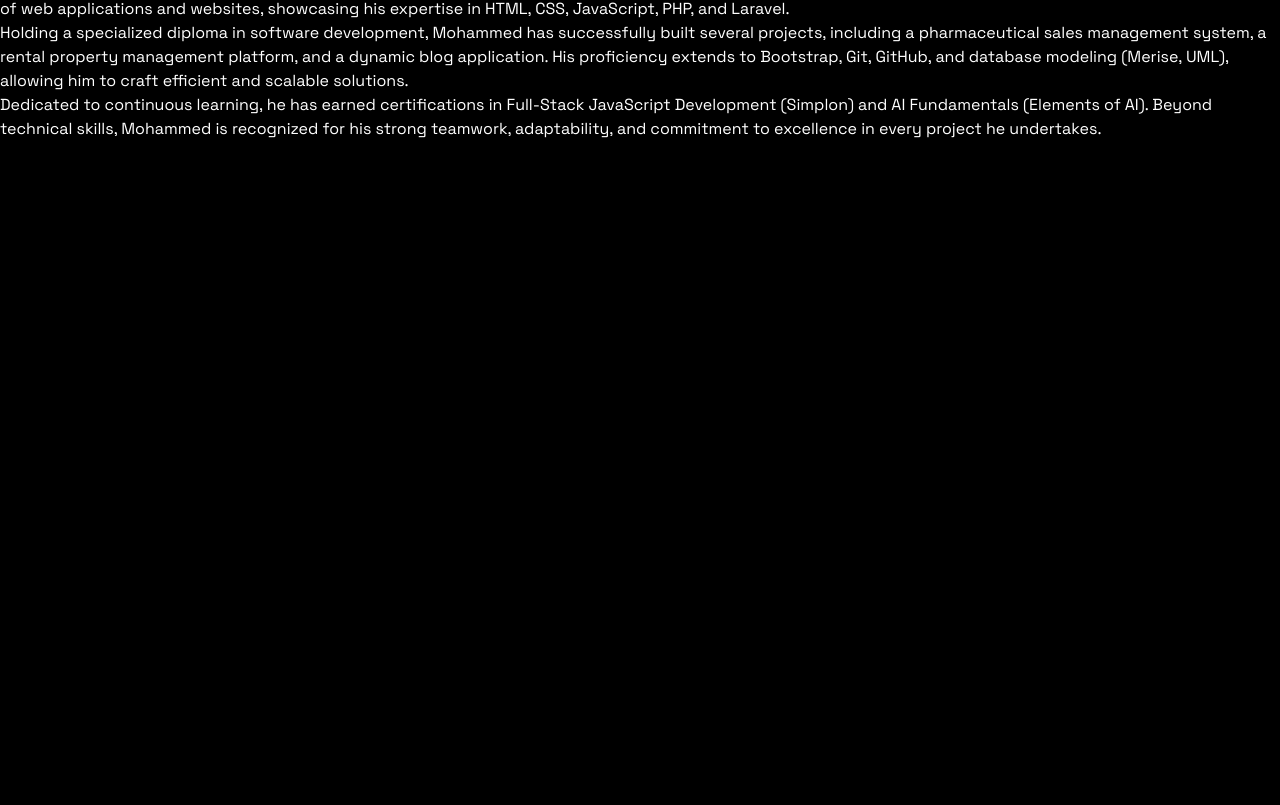
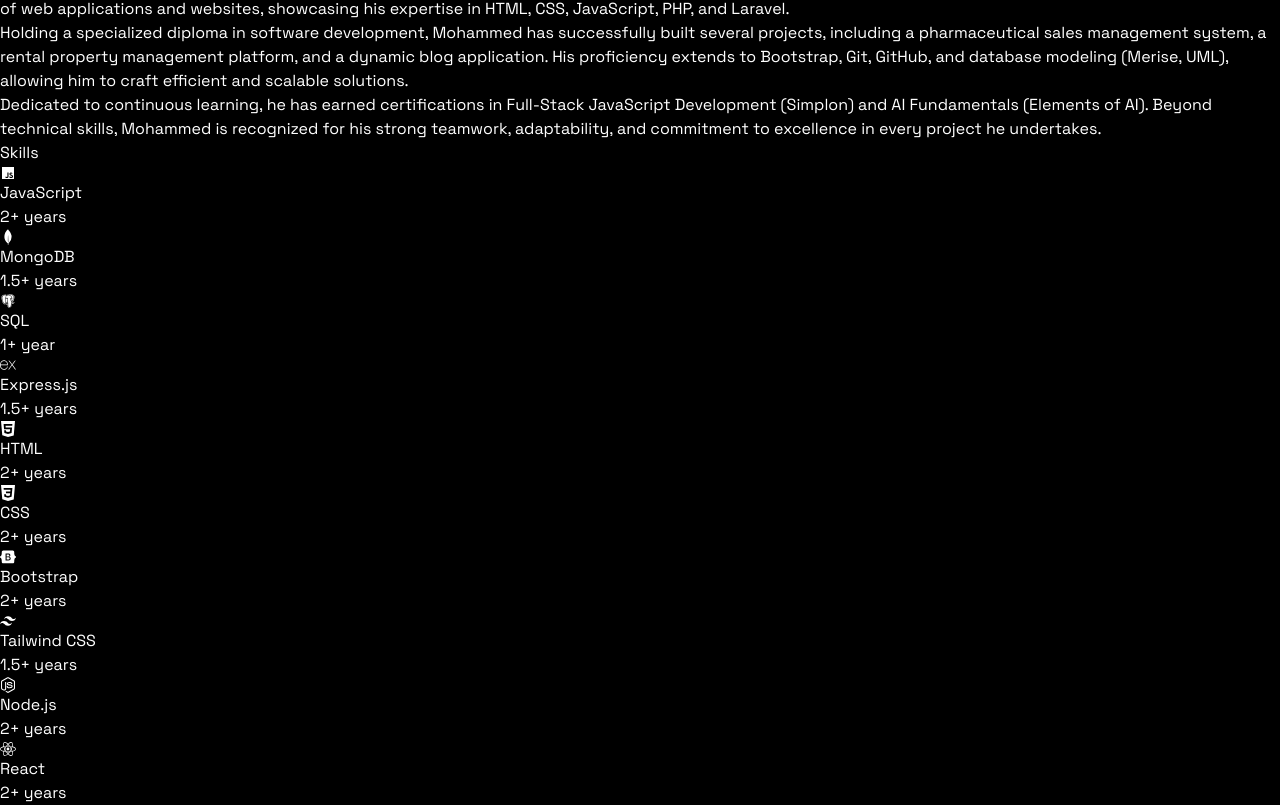
Before and after one commit to med-more/portfolio-with-react-tailwind, a React (Vite) app: page / in a window 1280 px wide. Shown: the part 4132-4937 px from the top of the page. Before the commit the page ends 4273 px from the top, so only its background shows below. Built offline with nearby package versions, Linux system fonts and the light colour scheme.

Commit message:
add the skills component

```diff
--- a/src/App.jsx
+++ b/src/App.jsx
@@ -2,6 +2,7 @@
 import Hero from "./components/Hero"
 import Navbar from "./components/Navbar"
 import Projects from "./components/Projects"
+import Skills from "./components/Skills"
 
 
 const App = () => {
@@ -13,6 +14,7 @@
         <Navbar />
         <Projects />
         <Bio />
+        <Skills />
       </div>
     </div>
   )
--- a/src/components/Hero.jsx
+++ b/src/components/Hero.jsx
@@ -14,7 +14,7 @@
                 {HERO.description}
             </p>
         </div>
-        <div className="w-full md:w-1/2 lg:p-8">
+        <div className="w-full mt-8 md:w-1/2 lg:p-8">
             <div className="flex justify-center">
                 <img src={carlImg} width={550} height={550} alt="med image" className="rounded-3xl" />
             </div>
--- a/src/components/Projects.jsx
+++ b/src/components/Projects.jsx
@@ -3,7 +3,7 @@
 const Projects = () => {
   return (
     <section className="pt-20" id="projects">
-        <h2 className="mb-8 text-center text-3xl lg:text-4xl">Projects</h2>
+        <h2 className="mb-8 text-center font-semibold text-3xl lg:text-4xl">Projects</h2>
         <div className="grid grid-cols-1 gap-4 md:grid-cols-2 lg:grid-cols-3">
             {PROJECTS.map((project) =>(
                 <div key={project.id} className="group relative overflow-hidden rounded-3xl ">
--- /dev/null
+++ b/src/components/Skills.jsx
@@ -0,0 +1,24 @@
+import { SKILLS } from "../constants";
+
+const Skills = () => {
+  return (
+    <div className="container mx-auto  px-6" id="skills">
+      <h2 className="mb-12 mt-20 text-center text-4xl font-semibold text-white">Skills</h2>
+      <div className="mx-2 flex flex-col rounded-3xl px-6 py-6 lg:px-24 border border-stone-50/30 backdrop-blur-xl bg-gradient-to-br from-white/10 to-white/5 shadow-lg">
+        {SKILLS.map((skill, index) => (
+          <div key={index} className={`py-6 flex items-center justify-between ${index !== SKILLS.length - 1 ? "border-b border-stone-50/30" : ""}`}>
+            <div className="flex items-center">
+              {skill.icon}
+              <h3 className="px-6 text-lg lg:text-2xl text-white">{skill.name}</h3>
+            </div>
+            <div className="text-md font-semibold lg:text-xl text-white/90">
+              <span>{skill.experience}</span>
+            </div>
+          </div>
+        ))}
+      </div>
+    </div>
+  );
+};
+
+export default Skills;
--- a/src/constants/index.jsx
+++ b/src/constants/index.jsx
@@ -14,12 +14,22 @@
 import projectImage5 from "../assets/project5.jpeg";
 import projectImage6 from "../assets/project6.jpeg";
 
-import { RiReactjsLine } from "react-icons/ri";
-import { TbBrandNextjs } from "react-icons/tb";
-import { SiMongodb } from "react-icons/si";
-import { DiRedis } from "react-icons/di";
-import { FaNodeJs } from "react-icons/fa";
-import { BiLogoPostgresql } from "react-icons/bi";
+import {
+  BiLogoJavascript,
+  BiLogoPostgresql
+} from "react-icons/bi";
+import {
+  SiMongodb,
+  SiExpress,
+  SiHtml5,
+  SiCss3,
+  SiBootstrap,
+  SiTailwindcss
+} from "react-icons/si";
+import {
+  FaNodeJs,
+  FaReact
+} from "react-icons/fa";
 
 export const NAVIGATION_LINKS = [
   { label: "Projects", href: "#projects" },
@@ -96,14 +106,9 @@
 
 export const SKILLS = [
   {
-    icon: <RiReactjsLine className="text-4xl text-cyan-400 lg:text-5xl" />,
-    name: "React",
+    icon: <BiLogoJavascript className="text-4xl text-yellow-400 lg:text-5xl" />,
+    name: "JavaScript",
     experience: "2+ years",
-  },
-  {
-    icon: <TbBrandNextjs className="text-4xl text-white lg:text-5xl" />,
-    name: "Next.js",
-    experience: "1+ year",
   },
   {
     icon: <SiMongodb className="text-4xl text-green-600 lg:text-5xl" />,
@@ -111,9 +116,34 @@
     experience: "1.5+ years",
   },
   {
-    icon: <DiRedis className="text-4xl text-red-600 lg:text-5xl" />,
-    name: "Redis",
+    icon: <BiLogoPostgresql className="text-4xl text-sky-700 lg:text-5xl" />,
+    name: "SQL",
     experience: "1+ year",
+  },
+  {
+    icon: <SiExpress className="text-4xl text-gray-400 lg:text-5xl" />,
+    name: "Express.js",
+    experience: "1.5+ years",
+  },
+  {
+    icon: <SiHtml5 className="text-4xl text-orange-500 lg:text-5xl" />,
+    name: "HTML",
+    experience: "2+ years",
+  },
+  {
+    icon: <SiCss3 className="text-4xl text-blue-500 lg:text-5xl" />,
+    name: "CSS",
+    experience: "2+ years",
+  },
+  {
+    icon: <SiBootstrap className="text-4xl text-purple-600 lg:text-5xl" />,
+    name: "Bootstrap",
+    experience: "2+ years",
+  },
+  {
+    icon: <SiTailwindcss className="text-4xl text-cyan-400 lg:text-5xl" />,
+    name: "Tailwind CSS",
+    experience: "1.5+ years",
   },
   {
     icon: <FaNodeJs className="text-4xl text-green-600 lg:text-5xl" />,
@@ -121,35 +151,12 @@
     experience: "2+ years",
   },
   {
-    icon: <BiLogoPostgresql className="text-4xl text-sky-700 lg:text-5xl" />,
-    name: "PostgreSQL",
-    experience: "1+ year",
-  },
+    icon: <FaReact className="text-4xl text-cyan-400 lg:text-5xl" />,
+    name: "React",
+    experience: "2+ years",
+  }
 ];
 
-export const EXPERIENCES = [
-  {
-    title: "Lead Frontend Developer",
-    company: "Innovative Tech Solutions",
-    duration: "July 2020 - Present",
-    description:
-      "As the Lead Frontend Developer, I spearheaded the development of advanced web applications using cutting-edge technologies like React, Redux, and TypeScript. I worked closely with cross-functional teams, including designers, product managers, and backend developers, to deliver seamless and high-performance user experiences.",
-  },
-  {
-    title: "Frontend Engineer",
-    company: "Digital Creations",
-    duration: "February 2016 - June 2020",
-    description:
-      "At Digital Creations, I focused on building highly interactive and responsive web interfaces using HTML, CSS, JavaScript, and modern libraries like React. I collaborated closely with UX/UI designers to implement design changes that enhanced user engagement and satisfaction. My role involved optimizing website performance, ensuring cross-browser compatibility, and implementing SEO best practices. ",
-  },
-  {
-    title: "Junior Web Developer",
-    company: "Bright Future Technologies",
-    duration: "August 2014 - January 2016",
-    description:
-      "In my role as a Junior Web Developer, I assisted in the development and maintenance of various web applications. I gained hands-on experience in utilizing HTML, CSS, and JavaScript to create user-friendly interfaces. I actively participated in team meetings, contributed to project planning, and collaborated with senior developers to implement new features.",
-  },
-];
 
 export const EDUCATION = [
   {
```
